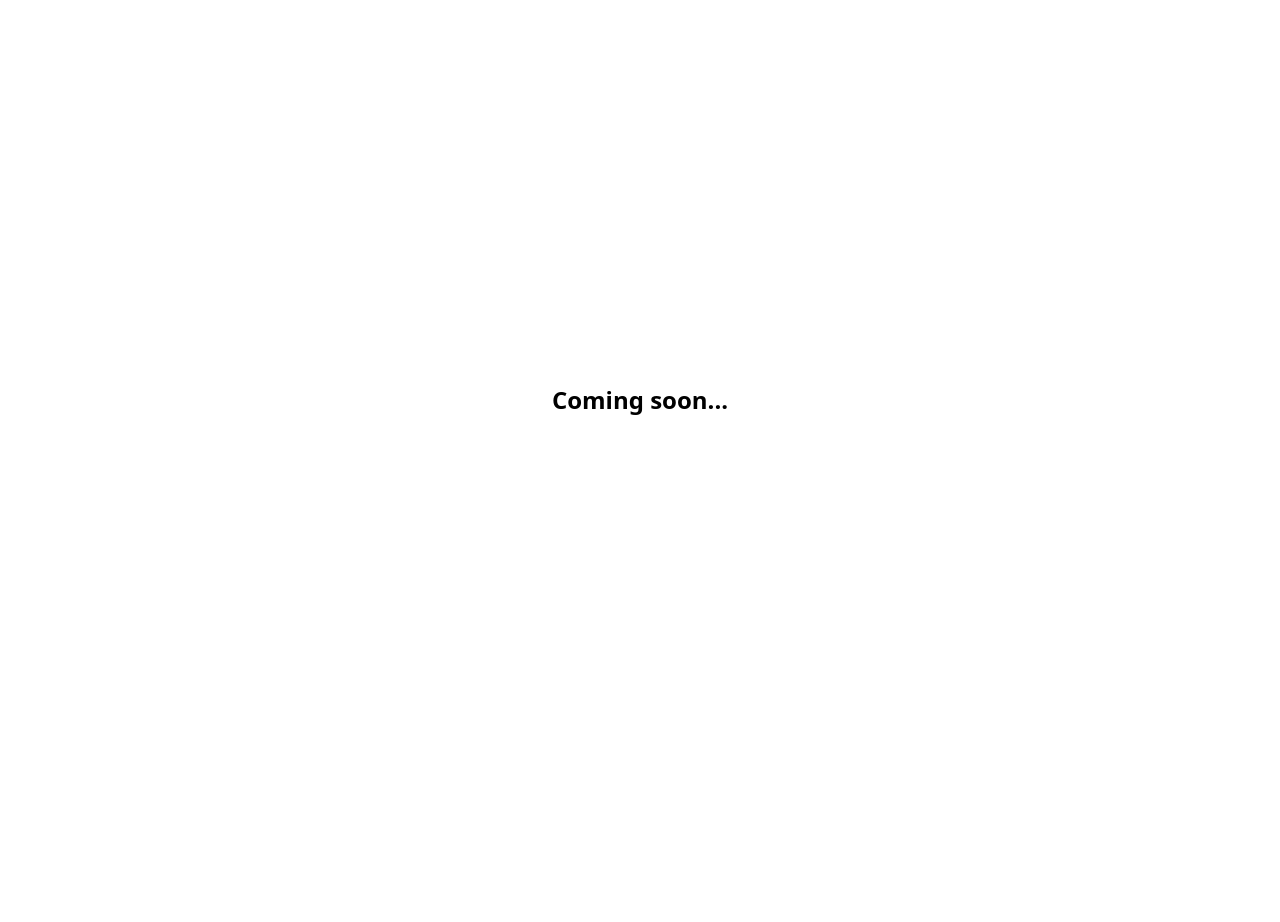
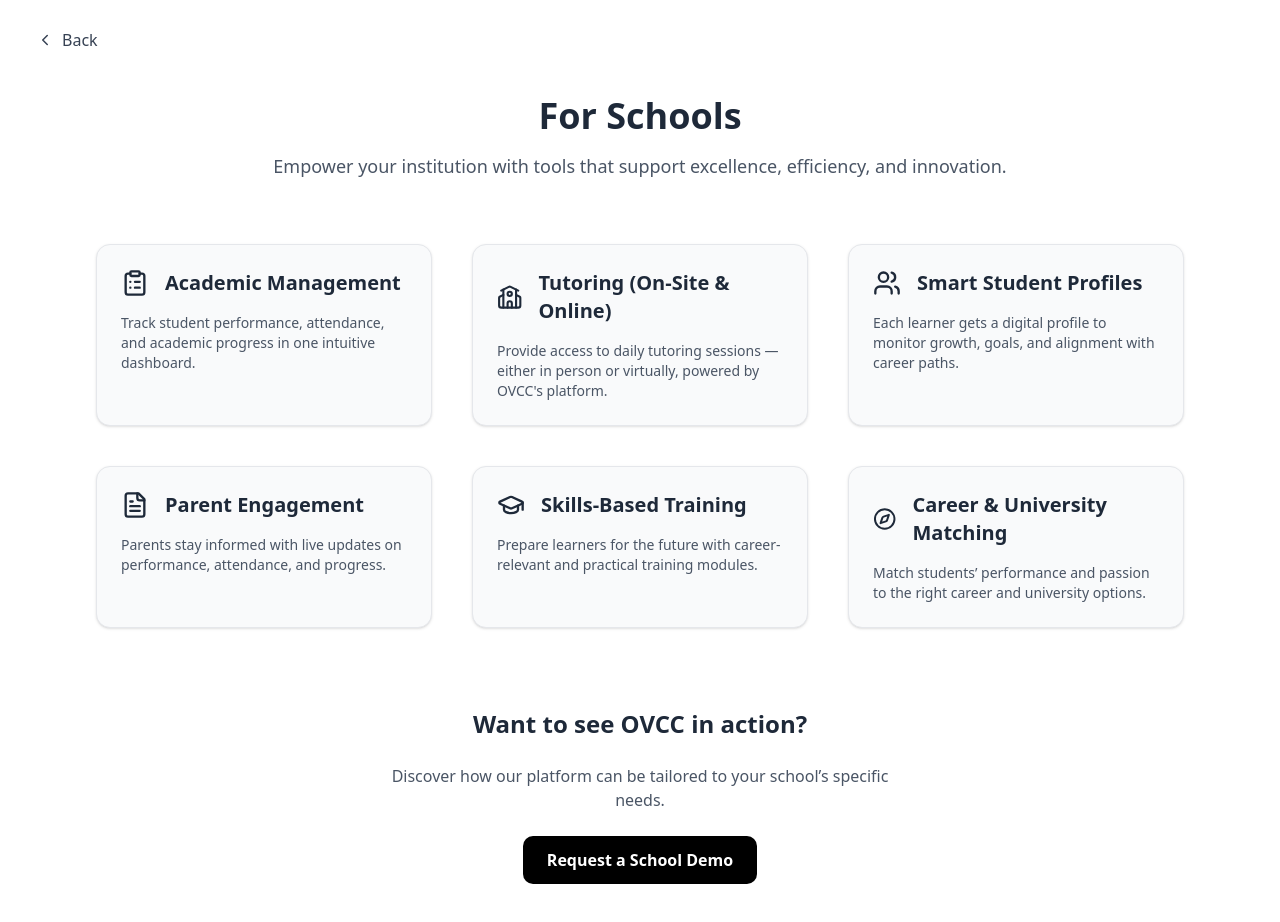
Before and after one commit to Ubaton/ovcc, a Next.js app: page /for-schools in a window 1280 px wide. Shown: the top 922 px of the page. Before the commit the page ends 800 px from the top, so only its background shows below. Built offline with nearby package versions, Linux system fonts and the light colour scheme.

Commit message:
for schools section implemented

```diff
--- a/app/for-schools/page.tsx
+++ b/app/for-schools/page.tsx
@@ -1,11 +1,105 @@
-import React from 'react';
+"use client";
 
-const page = () => {
+import {
+  School,
+  ClipboardList,
+  Users,
+  FileText,
+  GraduationCap,
+  Compass,
+} from "lucide-react";
+import { motion } from "framer-motion";
+import Link from "next/link";
+import BackButton from "../components/BackButton/BackButton";
+
+export default function page() {
+  const offerings = [
+    {
+      title: "Academic Management",
+      icon: <ClipboardList size={28} />,
+      description:
+        "Track student performance, attendance, and academic progress in one intuitive dashboard.",
+    },
+    {
+      title: "Tutoring (On-Site & Online)",
+      icon: <School size={28} />,
+      description:
+        "Provide access to daily tutoring sessions — either in person or virtually, powered by OVCC's platform.",
+    },
+    {
+      title: "Smart Student Profiles",
+      icon: <Users size={28} />,
+      description:
+        "Each learner gets a digital profile to monitor growth, goals, and alignment with career paths.",
+    },
+    {
+      title: "Parent Engagement",
+      icon: <FileText size={28} />,
+      description:
+        "Parents stay informed with live updates on performance, attendance, and progress.",
+    },
+    {
+      title: "Skills-Based Training",
+      icon: <GraduationCap size={28} />,
+      description:
+        "Prepare learners for the future with career-relevant and practical training modules.",
+    },
+    {
+      title: "Career & University Matching",
+      icon: <Compass size={28} />,
+      description:
+        "Match students’ performance and passion to the right career and university options.",
+    },
+  ];
+
   return (
-    <div className="min-h-screen flex justify-center items-center bg-white text-black">
-      <h1 className="text-2xl font-bold">Coming soon...</h1>
-    </div>
+    <motion.section
+      id="schools"
+      className="py-20 px-6 md:px-24 bg-white text-gray-800"
+      initial={{ opacity: 0, y: 60 }}
+      whileInView={{ opacity: 1, y: 0 }}
+      viewport={{ once: true }}
+      transition={{ duration: 0.8 }}
+    >
+      <div className="text-center max-w-4xl mx-auto mb-16 space-y-4">
+        <BackButton/>
+        <h2 className="text-4xl font-bold">For Schools</h2>
+        <p className="text-gray-600 text-lg">
+          Empower your institution with tools that support excellence, efficiency, and innovation.
+        </p>
+      </div>
+
+      <div className="grid md:grid-cols-2 lg:grid-cols-3 gap-10">
+        {offerings.map((item, index) => (
+          <motion.div
+            key={index}
+            className="bg-gray-50 border border-gray-200 p-6 rounded-xl shadow hover:shadow-md transition"
+            initial={{ opacity: 0, y: 20 }}
+            whileInView={{ opacity: 1, y: 0 }}
+            viewport={{ once: true }}
+            transition={{ duration: 0.5, delay: index * 0.1 }}
+          >
+            <div className="flex items-center gap-4 mb-4 text-mirage">
+              {item.icon}
+              <h4 className="text-xl font-semibold">{item.title}</h4>
+            </div>
+            <p className="text-gray-600 text-sm">{item.description}</p>
+          </motion.div>
+        ))}
+      </div>
+
+      <div className="text-center mt-20 space-y-6">
+        <h3 className="text-2xl font-semibold">Want to see OVCC in action?</h3>
+        <p className="text-gray-600 max-w-lg mx-auto">
+          Discover how our platform can be tailored to your school’s specific needs.
+        </p>
+        <Link
+          href="/contact"
+          className="inline-block bg-black text-white py-3 px-6 rounded-lg font-semibold hover:bg-opacity-90 transition"
+        >
+          Request a School Demo
+        </Link>
+      </div>
+    </motion.section>
   );
-};
-
-export default page;
+}
```
